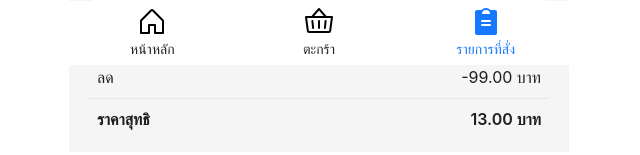
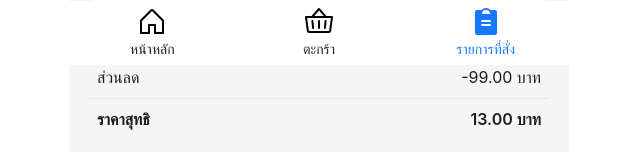
Before and after one commit to meeorder/meeorder-frontend, a Next.js app: page /orders in a window 1280 px wide. Shown: the part 735-890 px from the top of the page, without its empty margins (321-961 px from the left). Built offline with nearby package versions, Linux system fonts and the light colour scheme.

Commit message:
ลด -> ส่วนลด

```diff
--- a/src/modules/user/order/components/OrderSummaryPrice.tsx
+++ b/src/modules/user/order/components/OrderSummaryPrice.tsx
@@ -16,7 +16,7 @@ const OrderSummaryPrice: React.FC<OrderSummaryPriceProps> = ({ priceData }) => {
         <StyledText>{priceData.orderPrice.toFixed(2)} บาท</StyledText>
       </FlexBetween>
       <FlexBetween>
-        <StyledText>ลด</StyledText>
+        <StyledText>ส่วนลด</StyledText>
         <StyledText>-{priceData.discountPrice.toFixed(2)} บาท</StyledText>
       </FlexBetween>
       <Divider style={{ margin: "0px" }} />
```
